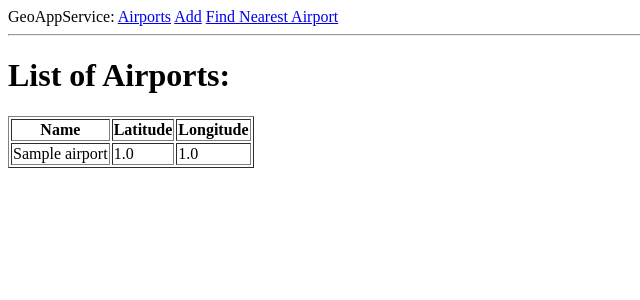
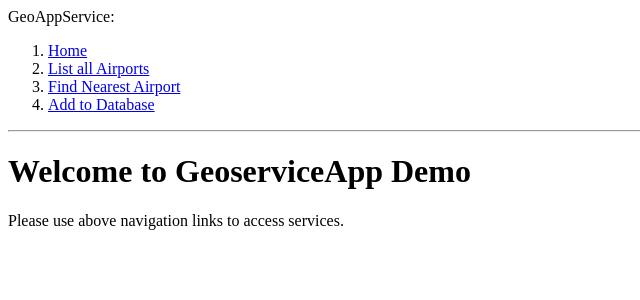
Before and after one commit to Pynapse/geoappservice, a Flask app: template application/templates/index.html in a window 1280 px wide. Shown: the top 300 px of the page, without its empty margins (0-640 px from the left). Run offline with Flask 2, Linux system fonts and the light colour scheme; tables that the repository leaves empty hold one stand-in row (values such as "Sample post"); the template is opened without the code that fills it: values that come from a table or form of the project are taken from there, most other values are stand-ins (such as "Sample title", 1, 10 or a date in 2020).

Commit message:
HTML and routes updated

```diff
--- a/application/__init__.py
+++ b/application/__init__.py
@@ -43,6 +43,7 @@ def create_app(test_config=None):
         #register blueprints
 
         app.register_blueprint(india.india_bp)
+        app.register_blueprint(india.entry_bp)
 
 
         return app
--- a/application/templates/base.html
+++ b/application/templates/base.html
@@ -9,10 +9,15 @@
     </head>
     <body>
         <div>
+
             GeoAppService:
-            <a href="{{ url_for('india_route.list_all_airports') }}">Airports</a>
-            <a href="{{ url_for('india_route.add_airport') }}">Add</a>
-            <a href="{{ url_for('india_route.get_nearest_airport') }}">Find Nearest Airport</a>
+            <ol>
+                <li><a href="{{ url_for('entry_route.welcome') }}">Home</a> </li>
+                <li><a href="{{ url_for('india_route.list_all_airports') }}">List all Airports</a> </li>
+                <li><a href="{{ url_for('india_route.get_nearest_airport') }}">Find Nearest Airport</a></li>
+                <li><a href="{{ url_for('india_route.add_airport') }}">Add to Database</a></li>
+            </ol>
+
         </div>
 
         <hr>
--- a/application/templates/index.html
+++ b/application/templates/index.html
@@ -1,11 +1,6 @@
 {% extends "base.html" %}
 
 {% block content %}
-    <h1>List of Airports:</h1>
-    <table border = 1>
-        <tr><th>Name</th><th>Latitude</th><th>Longitude</th></tr>
-        {% for airport in airports %}
-        <tr><td>{{ airport.name }}</td><td>{{ airport.latitude }}</td><td>{{ airport.longitude }}</td></tr>
-        {% endfor %}
-    </table>
+    <h1>Welcome to GeoserviceApp Demo</h1>
+    <p>Please use above navigation links to access services.</p>
 {% endblock %}
```
Also changed, not shown: application/routes/airport/india.py (+11 -3 lines), application/templates/listairports.html (added, +11 -0 lines), README.md.
